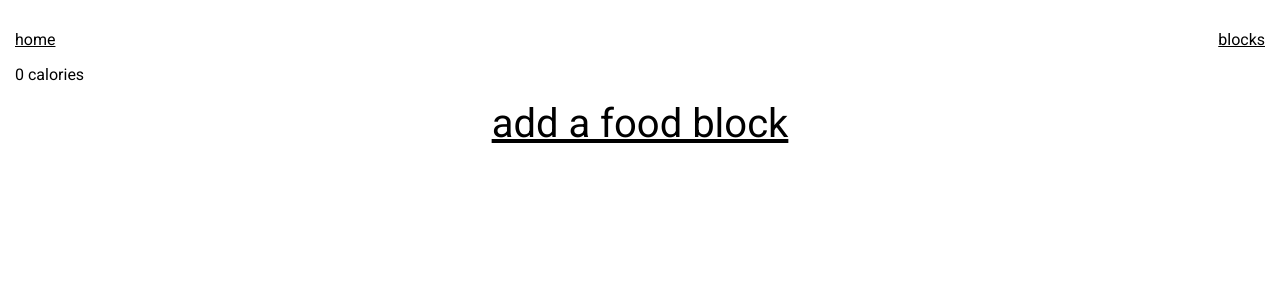
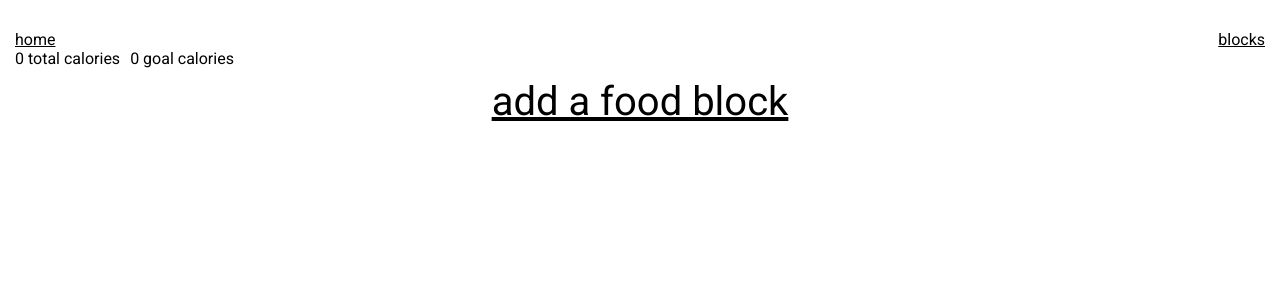
Before and after one commit to colorlessenergy/calorie-tracker, a Next.js app: page /day/1 in a window 1280 px wide. Shown: the top 300 px of the page. Built offline with nearby package versions, Linux system fonts and the light colour scheme.

Commit message:
add functionality to show calories goal

```diff
--- a/pages/day/[date]/index.js
+++ b/pages/day/[date]/index.js
@@ -26,6 +26,15 @@ export default function Date () {
         setTotalCalories(calories);
     }, [ foodBlocks ]);
 
+    const [ goalCalories, setGoalCalories ] = useState(0);
+    useEffect(() => {
+        let calories = 0;
+        foodBlocks.forEach((foodBlock) => {
+            calories += foodBlock.limit * foodBlock.calories;
+        });
+        setGoalCalories(calories);
+    }, [])
+
     const updateAmountOfFood = ({ amount, index }) => {
         amount = Number(amount);
         let cloneFoodBlocks = JSON.parse(JSON.stringify(foodBlocks));
@@ -42,9 +51,14 @@ export default function Date () {
         <>
             <Nav />
 
-            <p className="mx-15">
-                { totalCalories } calories
-            </p>
+            <div className="mx-15 mt-1 mb-1 flex">
+                <div className="mr-1">
+                    { totalCalories } total calories
+                </div>
+                <div>
+                    { goalCalories } goal calories
+                </div>
+            </div>
 
             { foodBlocks.length === 0 ? (
                 <Link href={`/day/${ date }/blocks`}>
```
